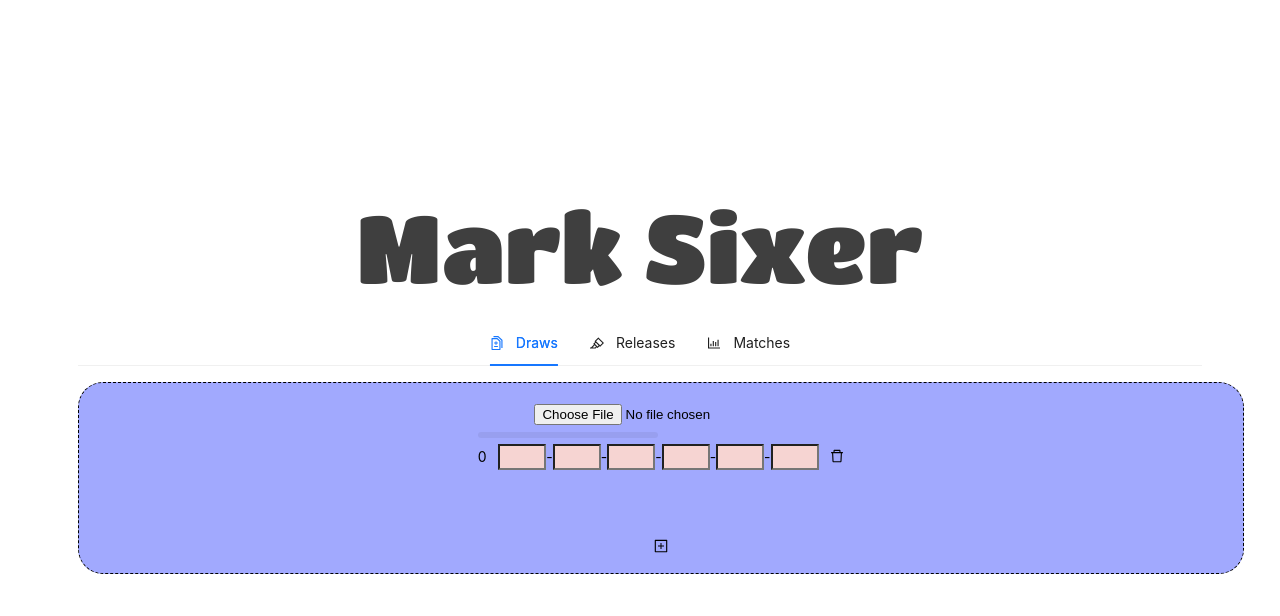
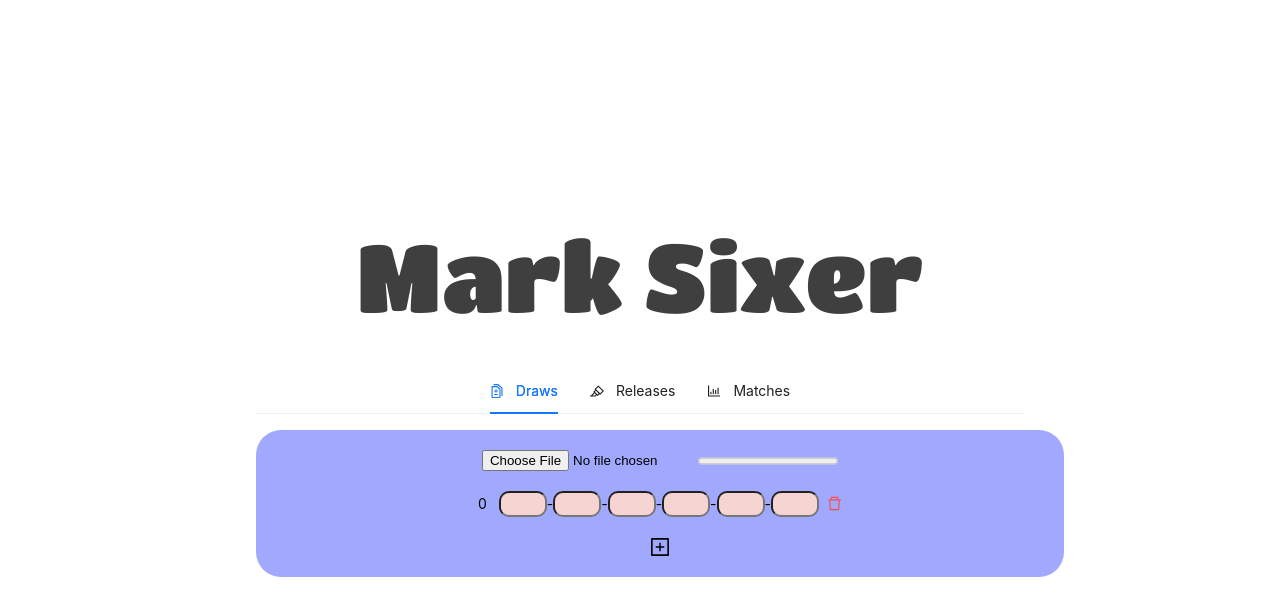
Before and after one commit to Marcussyl/mark-sixer, a React (Vite) app: page / in a window 1280 px wide. Both pictures are taken after a click on the element 661 px from the left and 529 px from the top of the page. Shown: the top 616 px of the page. Built offline with nearby package versions, Linux system fonts and the light colour scheme; what antd-style would draw is missing.

Commit message:
👌 IMPROVE: Refactor UI

```diff
--- a/src/App.jsx
+++ b/src/App.jsx
@@ -3,7 +3,6 @@ import Releases from "./components/releases.jsx";
 import Results from "./components/results.jsx";
 import React, { useState } from "react";
 import "./scss/App.scss";
-import { OpenCvProvider } from "opencv-react";
 import { DiffOutlined, HighlightOutlined, BarChartOutlined } from '@ant-design/icons';
 import { Tabs } from 'antd';
 
@@ -16,12 +15,9 @@ function App() {
 
   function updateDraw(drawIdx, fieldIdx, value) {
     // In React, you should never mutate state directly because it can lead to inconsistencies in the UI and prevent React from detecting changes properly.
-    console.log("Updating...");
-    console.log("old draws:"+JSON.stringify(draws));
     const updatedDraws = [...draws];
     updatedDraws[drawIdx][fieldIdx] = value;
     setDraws(updatedDraws);
-    console.log("updated draws:" + JSON.stringify(draws));
   }
 
   function addDraw() {
@@ -68,9 +64,7 @@ function App() {
 
   const ReleaseComponent = () => (
     <div>
-      <OpenCvProvider>
-        <Releases releases={releases} setReleases={setReleases} />
-      </OpenCvProvider>
+      <Releases releases={releases} setReleases={setReleases} />
     </div>
   )
 
--- a/src/components/draw.jsx
+++ b/src/components/draw.jsx
@@ -1,6 +1,5 @@
 import PropTypes from 'prop-types'
 import { useContext } from 'react'
-import '../scss/draw.scss'
 import { DrawContext } from '../App'
 import { DeleteOutlined } from "@ant-design/icons";
 
@@ -58,9 +57,9 @@ function Draw (props) {
           name="drawNum6"
           value={draw[5]}
           onChange={(event) => updateDraw(id, 5, event.target.value)}
-        />{" "}
+        />
         &nbsp;&nbsp;
-        <DeleteOutlined onClick={deleteDraw} />
+        <DeleteOutlined onClick={deleteDraw} className='delete-btn'/>
       </div>
     );
 
--- a/src/components/draws.jsx
+++ b/src/components/draws.jsx
@@ -1,11 +1,10 @@
-import '../scss/draws.scss'
 import { Modal } from 'antd'
 import { useState, useContext } from 'react'
 import Tesseract from 'tesseract.js'
 import Draw from './draw.jsx'
 import { DrawContext } from '../App.jsx'
-import { PlusSquareOutlined } from "@ant-design/icons";
-import { Flex, Progress } from "antd";
+import { PlusSquareOutlined, PlusOutlined } from "@ant-design/icons";
+import { Button, Flex } from "antd";
 
 function Draws() {
     const [progress, setProgress] = useState(0);
@@ -66,40 +65,26 @@ function Draws() {
     return (
       <div className="draws-container">
         {/* <h2>Your Draws</h2> */}
-        <div>
         <div className={"tesseract-container"}>
           <input type="file" onChange={onFileChange} />
-            {/* <Dragger {...props}>
-                <p className="ant-upload-drag-icon">
-                  <InboxOutlined />
-                </p>
-                <p className="ant-upload-text">
-                  Click or drag file to this area to upload
-                </p>
-                <p className="ant-upload-hint">
-                  Support for a single or bulk upload. Strictly prohibited from
-                  uploading company data or other banned files.
-                </p>
-              </Dragger> */}
-            {/* <progress value={progress} max={1} /> */}
-            <Flex
-              vertical
-              gap="small"
-              style={{
-                width: 180,
-              }}
-            >
-              <Progress percent={progress*100} size="small" showInfo={false}/>
-            </Flex>
+          <progress value={progress} max={1} />
         </div>
         <div className="draw-container">
           {draws.map((draw, idx) => (
             <Draw key={idx} id={idx} />
           ))}
         </div>
-        </div>
-        <br></br>
-        <PlusSquareOutlined className='add-btn' onClick={addDraw} />
+        <PlusSquareOutlined className="add-btn" onClick={addDraw} />
+        {/* <Flex gap="small" vertical>
+          <Flex wrap gap="small">
+            <Button
+              shape="circle"
+              icon={<PlusOutlined />}
+              onClick={addDraw}
+              style={{ background: "#F6D4D2" }}
+            />
+          </Flex>
+        </Flex> */}
 
         {/* pop-up window for users to confirm matches after extracting text from image */}
         <Modal
--- a/src/components/release.jsx
+++ b/src/components/release.jsx
@@ -61,7 +61,7 @@ function Release (props) {
           value={release[6]}
           onChange={(event) => changeReleaseHandler(6, event.target.value)}
         />
-        /
+        &nbsp; / &nbsp;
         <input
           type="text"
           id="releaseNum7"
@@ -69,15 +69,8 @@ function Release (props) {
           value={release[7]}
           onChange={(event) => changeReleaseHandler(7, event.target.value)}
         />
-        &nbsp;
-        {/* <button
-          type="button"
-          onClick={deleteReleaseHandler}
-          className="delete-button"
-        >
-          Del
-        </button> */}
-        <DeleteOutlined onClick={deleteReleaseHandler} />
+        &nbsp;&nbsp;
+        <DeleteOutlined onClick={deleteReleaseHandler} className="delete-btn" />
       </div>
     );
 }
--- a/src/components/releases.jsx
+++ b/src/components/releases.jsx
@@ -1,18 +1,31 @@
 import Release from "./release.jsx";
 import PropTypes from "prop-types";
-import "../scss/releases.scss";
 import { useState } from "react";
-import Tesseract from "tesseract.js";
-import { useOpenCv } from "opencv-react";
-import { Modal } from "antd";
-import { PlusSquareOutlined } from "@ant-design/icons";
+import {
+  PlusSquareOutlined,
+  SearchOutlined,
+  SyncOutlined,
+} from "@ant-design/icons";
+import { Button, Flex } from "antd";
 
 function Releases(props) {
   const { releases, setReleases } = props;
-  const [progress, setProgress] = useState(0);
-  const [match, setMatch] = useState([]);
-  const [isModalOpen, setIsModalOpen] = useState(false);
-  const { loaded, cv } = useOpenCv();
+  const [loadings, setLoadings] = useState([]);
+
+  const enterLoading = (index) => {
+    setLoadings((prevLoadings) => {
+      const newLoadings = [...prevLoadings];
+      newLoadings[index] = true;
+      return newLoadings;
+    });
+    setTimeout(() => {
+      setLoadings((prevLoadings) => {
+        const newLoadings = [...prevLoadings];
+        newLoadings[index] = false;
+        return newLoadings;
+      });
+    }, 3000);
+  };
 
   //Releases handlers
   const addReleaseHandler = () => {
@@ -31,111 +44,8 @@ function Releases(props) {
     setReleases(newReleases);
   };
 
-  //Text extraction
-  const processResult = (result) => {
-    const matches = result.trim().split("\n");
-
-    if (matches) {
-      setMatch(matches);
-    } else {
-      console.log("No matches found.");
-    }
-
-    setIsModalOpen(true);
-  };
-
-  const processImage = (image) => {
-    return new Promise((resolve) => {
-      if (!loaded) {
-        console.error("OpenCV is not loaded");
-        resolve(null);
-        return;
-      }
-
-      const img = new Image();
-      img.onload = () => {
-        const canvas = document.createElement("canvas");
-        canvas.width = img.width;
-        canvas.height = img.height;
-        const ctx = canvas.getContext("2d");
-        ctx.drawImage(img, 0, 0, img.width, img.height);
-
-        let src = cv.imread(canvas);
-        const dst = new cv.Mat(src.rows, src.cols, cv.CV_8UC3);
-
-        for (let y = 0; y < src.rows; y++) {
-          for (let x = 0; x < src.cols; x++) {
-            const pixel = src.ucharPtr(y, x);
-            if (pixel[0] !== 0 || pixel[1] !== 0 || pixel[2] !== 0) {
-              dst.ucharPtr(y, x)[0] = 255;
-              dst.ucharPtr(y, x)[1] = 255;
-              dst.ucharPtr(y, x)[2] = 255;
-            } else {
-              dst.ucharPtr(y, x)[0] = pixel[0];
-              dst.ucharPtr(y, x)[1] = pixel[1];
-              dst.ucharPtr(y, x)[2] = pixel[2];
-            }
-          }
-        }
-
-        cv.imshow(canvas, dst);
-        src.delete();
-        dst.delete();
-
-        resolve(canvas.toDataURL("image/png"));
-      };
-      img.src = URL.createObjectURL(image);
-    });
-  };
-
-  const onFileChange = (e) => {
-    const image = e.target.files[0];
-    processImage(image).then((processedImage) => {
-      Tesseract.recognize(processedImage, "eng", {
-        logger: (m) => {
-          //console.log(m);
-          if (m.status === "recognizing text") {
-            setProgress(m.progress);
-          }
-        },
-      }).then(({ data: { text } }) => {
-        //console.log(`Raw text: ${text}`);
-        processResult(text);
-      });
-    });
-  };
-
-  //Modal handlers
-  const handleInputChange = (idx, value) => {
-    const updatedMatch = [...match];
-    updatedMatch[idx] = value;
-    console.log(updatedMatch);
-    setMatch(updatedMatch);
-  };
-
-  const handleOk = () => {
-    setIsModalOpen(false);
-    //update the draws list
-    const convertedMatch = match.map((mat) => mat.split(" "));
-    const updatedReleases = [...releases, ...convertedMatch];
-    setReleases(updatedReleases);
-  };
-
-  const handleCancel = () => {
-    setIsModalOpen(false);
-  };
-
   return (
     <div className="releases-container">
-      {/* <h2> Releases </h2> */}
-      {loaded ? (
-        <div className={"tesseract-container"}>
-          <input type="file" onChange={onFileChange} />
-          <progress value={progress} max={1} />
-        </div>
-      ) : (
-        <p> Loading OpenCV... </p>
-      )}
       <div className="release-container">
         {releases.map((release, idx) => (
           <div key={idx}>
@@ -147,29 +57,25 @@ function Releases(props) {
               deleteReleaseHandler={() => deleteReleaseHandler(idx)}
             />
           </div>
-        ))}{" "}
-      </div>{" "}
-      <br />
-      {/* <button type="button" onClick={addReleaseHandler}>
-        Add{" "}
-      </button>{" "} */}
+        ))}
+      </div>
       <PlusSquareOutlined className="add-btn" onClick={addReleaseHandler} />
-      <Modal
-        title="Match results"
-        centered
-        open={isModalOpen}
-        onOk={handleOk}
-        onCancel={handleCancel}
-      >
-        {match &&
-          match.map((mat, idx) => (
-            <input
-              key={idx}
-              value={mat}
-              onChange={(event) => handleInputChange(idx, event.target.value)}
-            />
-          ))}
-      </Modal>
+      <Flex gap="small" vertical>
+        <Flex gap="small" align="center" wrap>
+          <Button
+            icon={<SearchOutlined />}
+            loading={
+              loadings[3] && {
+                icon: <SyncOutlined spin />,
+              }
+            }
+            onClick={() => enterLoading(3)}
+            style={{ background: "#F6D4D2" }}
+          >
+            Loading Icon
+          </Button>
+        </Flex>
+      </Flex>
     </div>
   );
 }
--- a/src/components/results.jsx
+++ b/src/components/results.jsx
@@ -32,43 +32,47 @@ function Results (props) {
     const { styles } = useStyle();
 
     return (
-        <div className='results-container'>
-            <div className='result-container'>
-                {
-                    results.map((result, idx) => (
+      <div className="results-container">
+        <div className="result-container">
+          {results.map(
+            (result, idx) =>
               result.length > 0 && (
-                            <div key={`draw ${idx}`} className='draw-match-container'>
+                <div key={`draw ${idx}`} className="draw-match-container">
                   <h4>{`Draw ${idx}`}</h4>
-                                {
-                                    result.map((releaseMatch, idx) => (
-                                        <div key={`release ${idx}`} className='release-match-container'>
-                                            <p className='release-number'>{`${releaseMatch[0]}: `}</p>
-                                            <p>{releaseMatch.slice(1).join(', ')}</p>
+                  {result.map((releaseMatch, idx) => (
+                    <div
+                      key={`release ${idx}`}
+                      className="release-match-container"
+                    >
+                      <p className="release-number">{`${releaseMatch[0]}: `}</p>
+                      <p>{releaseMatch.slice(1).join(", ")}</p>
                     </div>
-                                    ))
-                                }
+                  ))}
                 </div>
               )
-                    ))
-                }
-                <button type="button" onClick={checkHandler} className="check-button">
+          )}
+          {/* <button type="button" onClick={checkHandler} className="check-button">
                     Check
-                </button>
-                {/* <ConfigProvider
+                </button> */}
+          <ConfigProvider
             button={{
               className: styles.linearGradientButton,
             }}
           >
             <Space>
-                        <Button type="primary" size="large" icon={<AntDesignOutlined />}>
-                        Gradient Button
+              <Button
+                type="primary"
+                size="large"
+                icon={<AntDesignOutlined />}
+                onClick={checkHandler}
+              >
+                Check
               </Button>
-                        <Button size="large">Button</Button>
             </Space>
-                </ConfigProvider> */}
+          </ConfigProvider>
         </div>
       </div>
-    )
+    );
 }
 
 
--- a/src/scss/App.scss
+++ b/src/scss/App.scss
@@ -26,15 +26,22 @@
     font-size: 6rem;
     margin: 0;
     color: rgb(63, 63, 63);
-    margin-bottom: 20px;
+    margin-bottom: 40px;
   }
 
   .ant-tabs {
     width: 90%;
+    max-width: 768px;
     margin: auto;
 
     .add-btn {
       width: fit-content;
+      font-size: 20px;
+    }
+
+    .delete-btn {
+      color: #f74f4f;
+      font-size: 15px;
     }
 
     input[type='text'] {
@@ -42,6 +49,7 @@
       height: 20px;
       background-color: #F6D4D2;
       color: black;
+      border-radius: 10px;
     }
 
     .draws-container, .releases-container {
@@ -51,49 +59,39 @@
       align-items: center;
       gap: 20px;
       padding: 20px;
+      width: 100%;
+      max-width: 768px;
+      border-radius: 25px;
+      color: black;
+
+      .draw-container, .release-container {
+        display: flex;
+        flex-direction: column;
+        justify-content: center;
+        align-items: center;
+        gap: 10px;
+        padding-inline: 40px;
+        max-height: 300px;
+        overflow-y: auto;
+      }
     }
 
     .draws-container {
-      border: 1px black dashed;
-      width: 100%;
       background-color: #A1A9FE;
-      border-radius: 25px;
-      color: black;
-      margin-bottom: 2rem;
 
-      .draw-container{
-        width: 100%;
-        max-height: 300px;
-        overflow-y: auto; /* Enable vertical scrollbar */
-        scrollbar-color: black lightgrey;
+      .tesseract-container {
+        display: flex;
+        justify-content: center;
+        align-items: center;
 
-        .draw {
-            padding-bottom: 0.5em;
+        input[type="file"] {
+          width: 55%;
         }
       }
     }
 
     .releases-container {
-      border: 1px black dashed;
-      margin-bottom: 2rem;
-      width: 100%;
-      border-radius: 25px;
       background-color: #6BCFDC;
-      color: black;
-      display: flex;
-      flex-direction: column;
-      justify-content: center;
-      align-items: center;
-
-      .release-container{
-        max-height: 300px;
-        overflow-y: auto; /* Enable vertical scrollbar */
-        scrollbar-color: black lightgrey;
-
-        .release {
-            padding-bottom: 0.5em;
-        }
-      }
     }
   }
 }
--- a/src/scss/draw.scss
+++ /dev/null
@@ -1,3 +0,0 @@
-.draw {
-    padding-bottom: 0.5em;
-}
--- a/src/scss/draws.scss
+++ /dev/null
@@ -1,30 +0,0 @@
-.draws-container {
-    display: flex;
-    flex-direction: column;
-    justify-content: center;
-    align-items: center;
-    gap: 20px;
-    border: 1px black dashed;
-    padding: 20px;
-    width: 100%;
-    background-color: #A1A9FE;
-    border-radius: 25px;
-    color: black;
-    margin-bottom: 2rem;
-
-    .draw-container{
-        width: 100%;
-        max-height: 300px;
-        overflow-y: auto; /* Enable vertical scrollbar */
-        scrollbar-color: black lightgrey;
-
-        .draw {
-            padding-bottom: 0.5em;
-        }
-    }
-}
-
-
-// h2 {
-//     margin: 0;
-// }
--- a/src/scss/release.scss
+++ /dev/null
@@ -1,3 +0,0 @@
-.release {
-  padding-bottom: 0.5em;
-}
--- a/src/scss/releases.scss
+++ /dev/null
@@ -1,23 +0,0 @@
-.releases-container {
-    border: 1px black dashed;
-    padding: 0.5em;
-    margin-bottom: 2rem;
-    width: 100%;
-    border-radius: 25px;
-    background-color: #6BCFDC;
-    color: black;
-    display: flex;
-    flex-direction: column;
-    justify-content: center;
-    align-items: center;
-
-    .release-container{
-        max-height: 300px;
-        overflow-y: auto; /* Enable vertical scrollbar */
-        scrollbar-color: black lightgrey;
-
-        .release {
-            padding-bottom: 0.5em;
-        }
-    }
-}
```
Also changed, not shown: src/temp.jsx (added, +31 -0 lines), 1 other file (tests, documents, lock files or other folders). Lines whose indentation alone changed are shown as unchanged.
